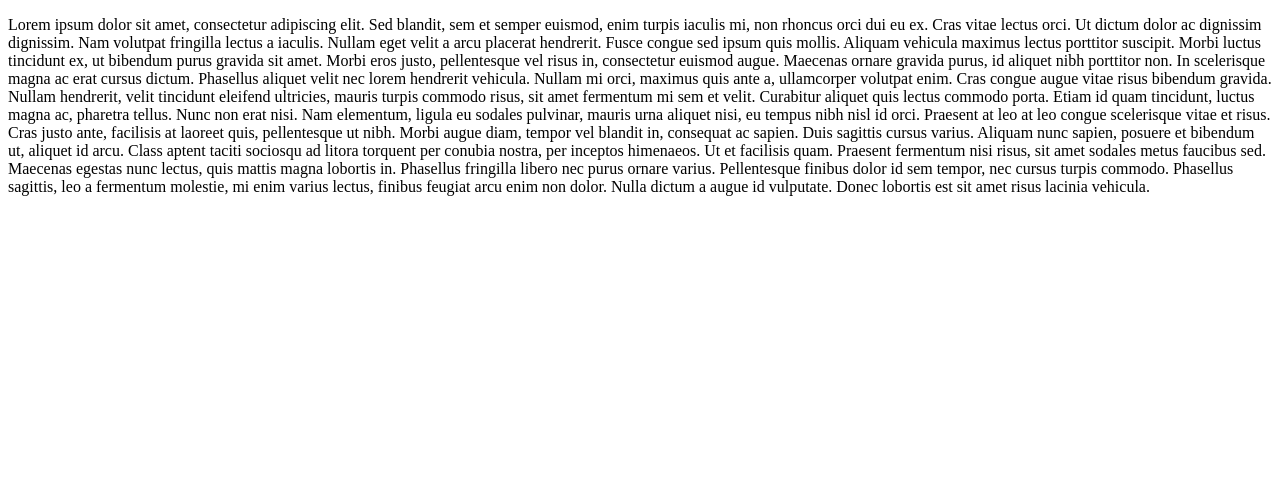
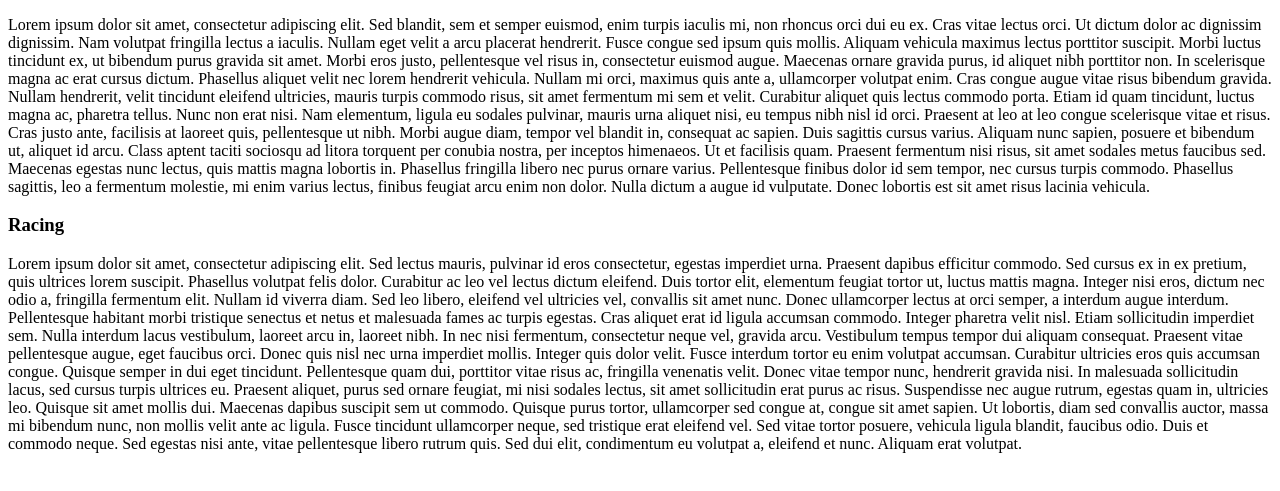
Before and after one commit to Matt-Ramis-Personal-Website/Personal_Website, a plain HTML site: page about.html in a window 1280 px wide. Shown: the part 105-596 px from the top of the page. Drawn offline with Linux system fonts and the light colour scheme.

Commit message:
Added Racing section

```diff
--- a/about.html
+++ b/about.html
@@ -48,6 +48,39 @@
         arcu enim non dolor. Nulla dictum a augue id vulputate.
         Donec lobortis est sit amet risus lacinia vehicula.
     </article>
+
+    <!--Second Hobby-->
+    <section>
+        <h3>Racing</h3>
+    </section>
+    <article>
+
+        Lorem ipsum dolor sit amet, consectetur adipiscing elit. Sed lectus mauris, pulvinar id eros consectetur,
+        egestas imperdiet urna. Praesent dapibus efficitur commodo. Sed cursus ex in ex pretium, quis ultrices lorem
+        suscipit. Phasellus volutpat felis dolor. Curabitur ac leo vel lectus dictum eleifend. Duis tortor elit,
+        elementum feugiat tortor ut, luctus mattis magna. Integer nisi eros, dictum nec odio a, fringilla fermentum
+        elit.
+
+        Nullam id viverra diam. Sed leo libero, eleifend vel ultricies vel, convallis sit amet nunc. Donec ullamcorper
+        lectus at orci semper, a interdum augue interdum. Pellentesque habitant morbi tristique senectus et netus et
+        malesuada fames ac turpis egestas. Cras aliquet erat id ligula accumsan commodo. Integer pharetra velit nisl.
+        Etiam sollicitudin imperdiet sem. Nulla interdum lacus vestibulum, laoreet arcu in, laoreet nibh. In nec nisi
+        fermentum, consectetur neque vel, gravida arcu. Vestibulum tempus tempor dui aliquam consequat. Praesent vitae
+        pellentesque augue, eget faucibus orci. Donec quis nisl nec urna imperdiet mollis.
+
+        Integer quis dolor velit. Fusce interdum tortor eu enim volutpat accumsan. Curabitur ultricies eros quis
+        accumsan congue. Quisque semper in dui eget tincidunt. Pellentesque quam dui, porttitor vitae risus ac,
+        fringilla venenatis velit. Donec vitae tempor nunc, hendrerit gravida nisi. In malesuada sollicitudin lacus, sed
+        cursus turpis ultrices eu. Praesent aliquet, purus sed ornare feugiat, mi nisi sodales lectus, sit amet
+        sollicitudin erat purus ac risus. Suspendisse nec augue rutrum, egestas quam in, ultricies leo.
+
+        Quisque sit amet mollis dui. Maecenas dapibus suscipit sem ut commodo. Quisque purus tortor, ullamcorper sed
+        congue at, congue sit amet sapien. Ut lobortis, diam sed convallis auctor, massa mi bibendum nunc, non mollis
+        velit ante ac ligula. Fusce tincidunt ullamcorper neque, sed tristique erat eleifend vel. Sed vitae tortor
+        posuere, vehicula ligula blandit, faucibus odio. Duis et commodo neque. Sed egestas nisi ante, vitae
+        pellentesque libero rutrum quis. Sed dui elit, condimentum eu volutpat a, eleifend et nunc. Aliquam erat
+        volutpat.
+    </article>
 </body>
 
 </html>
```
